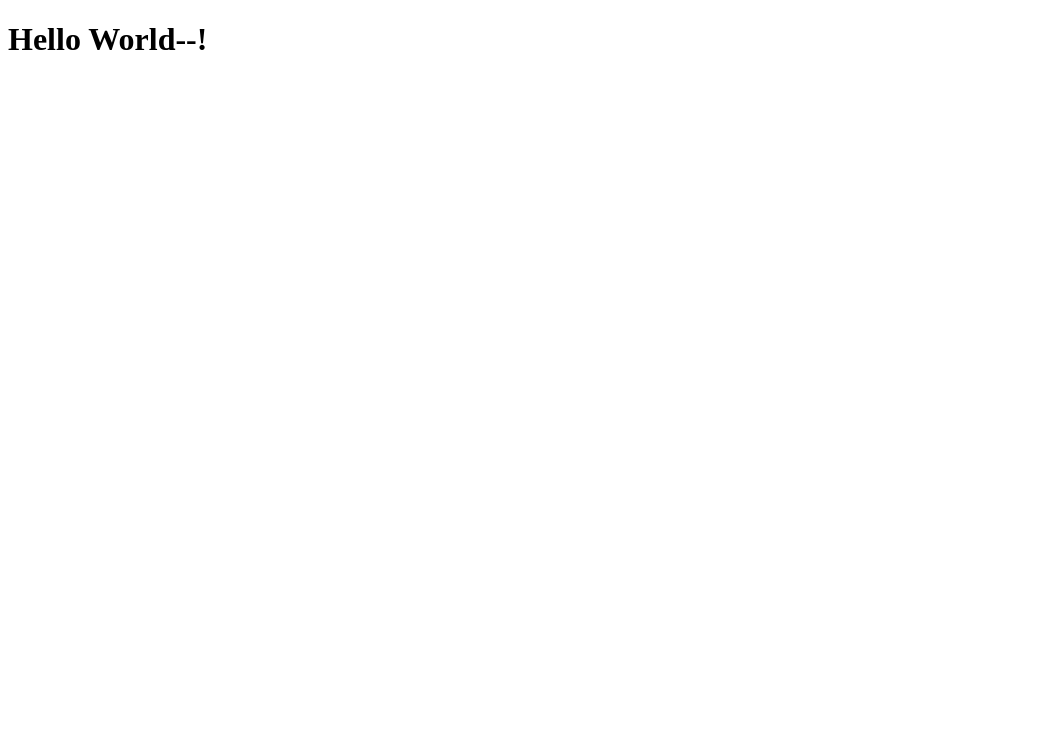
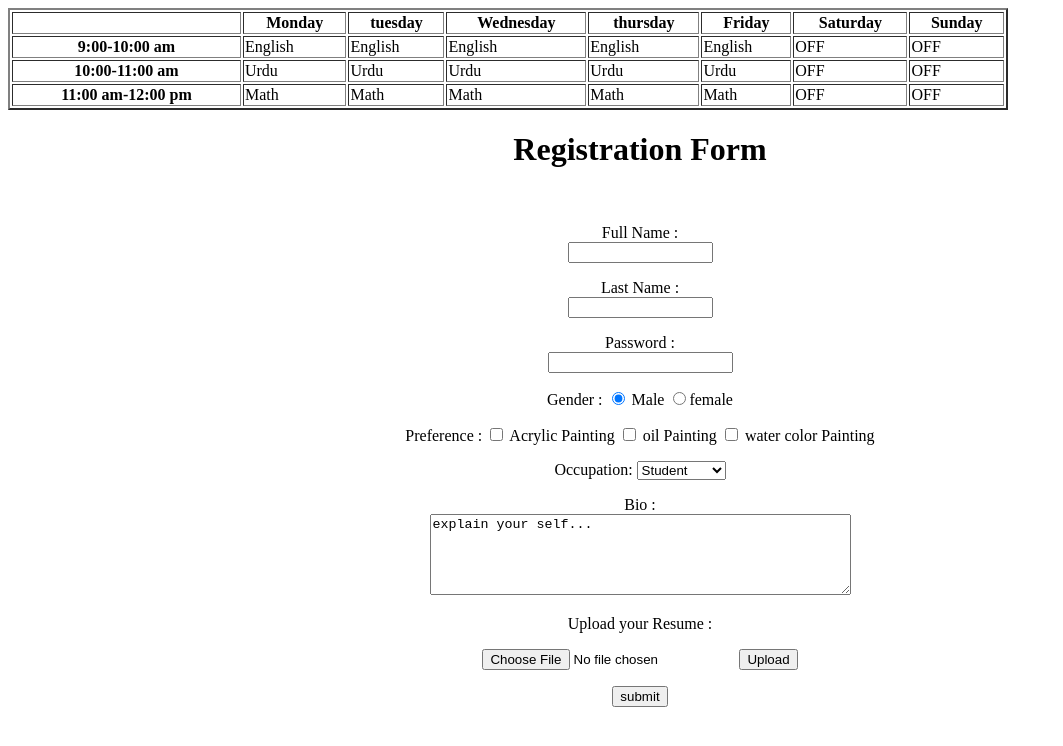
Before and after one commit to Muhiuddin-Ali/Practice-HTML, a plain HTML site: page index.html in a window 1280 px wide. Shown: the whole page, without its empty margins (0-1063 px from the left). Drawn offline with Linux system fonts and the light colour scheme.

Commit message:
Add files via upload

```diff
--- a/index.html
+++ b/index.html
@@ -3,12 +3,110 @@
     <head>
         <meta charset="UTF-8">
         <meta name="viewport" content="width=device-width, initial-scale=1.0">
-    <title>first Git repsoitory</title>
+        <title>Tables & Forms</title>
     </head>
     <body>
-    <h1>
-        Hello World--!
-    </h1>
+
+        <table width="1000" border="2" cellpading="10">
+
+            <tr>
+
+                <th></th>
+                <th>Monday</th>
+                <th>tuesday</th>
+                <th>Wednesday</th>
+                <th>thursday</th>
+                <th>Friday</th>
+                <th>Saturday</th>
+                <th>Sunday</th>
+
+            </tr>
+            <tr>
+                <th>9:00-10:00 am</th>
+                <td>English</td>
+                <td>English</td>
+                <td>English</td>
+                <td>English</td>
+                <td>English</td>
+                <td>OFF</td>
+                <td>OFF</td>
+            </tr>
+            <tr>
+                <th>10:00-11:00 am</th>
+                <td>Urdu</td>
+                <td>Urdu</td>
+                <td>Urdu</td>
+                <td>Urdu</td>
+                <td>Urdu</td>
+                <td>OFF</td>
+                <td>OFF</td>
+            </tr>
+            <tr>
+                <th>11:00 am-12:00 pm</th>
+                <td>Math</td>
+                <td>Math</td>
+                <td>Math</td>
+                <td>Math</td>
+                <td>Math</td>
+                <td>OFF</td>
+                <td>OFF</td>
+            </tr>
+        </table>
+        <h1 align="center">Registration Form</h1><br>
+
+        <form action align="center">
+            <p>
+                Full Name : <br>
+                <input type="text" name="fullname" size="15" length="30">
+            </p>
+            <p>
+                Last Name :<br>
+                <input type="text" name="lastname" size="15" length="30">
+            </p>
+            <p>
+                Password : <br>
+                <input type="password" name="password" size="20" lenght="30">
+            </p>
+            <p>
+                Gender :
+                <input type="radio" name="Gender" value="Male"
+                    checked="checked"> Male
+                <input type="radio" name="Gender" value="female">female
+            </p>
+            <p>
+                Preference :
+                <input type="checkbox" name="Preference"
+                    value="Acrylic Painting"> Acrylic Painting
+                <input type="checkbox" name="Preference" value="oil Painting">
+                oil Painting
+                <input type="checkbox" name="Preference"
+                    value="water color Painting"> water color Painting
+            </p>
+            <p>
+                Occupation:
+                <select name="Occupation">
+                    <option value="Student">Student</option>
+                    <option value="Private Job">Private Job</option>
+                    <option value="Teacher">Teacher</option>
+                    <option value="Owner">Owner</option>
+                </select>
+            </p>
+            <p>
+                Bio : <br>
+                <textarea name="Bio" cols="50"
+                    rows="5">explain your self...</textarea>
+            </p>
+            <p>
+                Upload your Resume :
+            </p>
+            <input type="file" name="Resume">
+            <input type="submit" value="Upload" />
+
+            <p>
+                <input type="submit" name="submit" value="submit">
+            </p>
+
+        </form>
 
     </body>
 </html>
```
Lines whose indentation alone changed are shown as unchanged.
